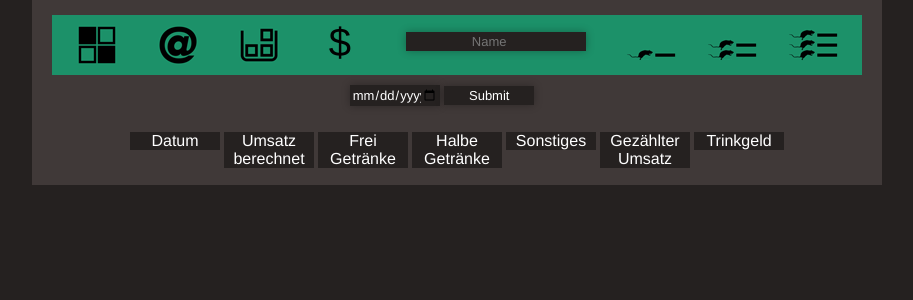
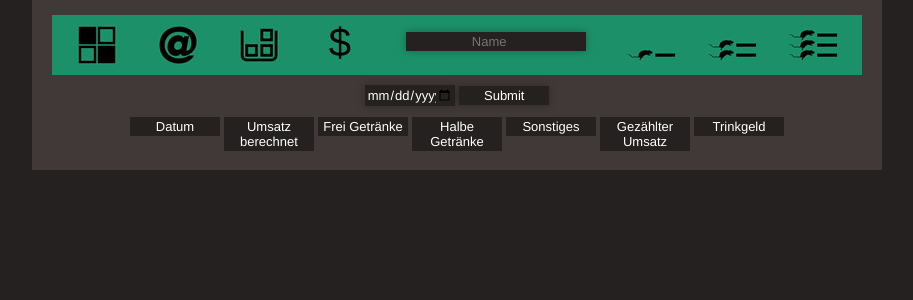
Before and after one commit to mightydread/schlangennest, a PHP site: page /admin/abrechnung.php in a window 1280 px wide. Shown: the top 300 px of the page, without its empty margins (183-1096 px from the left). Run offline with PHP 8.4, Linux system fonts and the light colour scheme; data that the repository does not hold is empty; some libraries are stand-ins or nearby versions.

Commit message:
db changes

```diff
--- a/admin/abrechnung.php
+++ b/admin/abrechnung.php
@@ -11,12 +11,12 @@
 <body>
     <div id="wrap">
         <?php include 'navbar.php' ?>
-        <form class="umsatz_row" method="post" action="<?php echo htmlspecialchars($_SERVER["PHP_SELF"]);?>" >
+        <div id="umsatz_panel">
+        <form id="set_date" method="post" action="<?php echo htmlspecialchars($_SERVER["PHP_SELF"]);?>" >
             <input type="date" name=datum value="D.M.YYYY">
             <input type=submit name="save_datum">
         </form>
-        <div id="umsatz_panel">
-            <ul class="umsatz_row">
+            <ul class="umsatz_row" id="legende">
                 <li>Datum</li>
                 <li>Umsatz<br>berechnet</li>
                 <li>Frei Getränke</li>
--- a/dev/scss/admin.scss
+++ b/dev/scss/admin.scss
@@ -379,7 +379,7 @@ input[type=date] {
 .umsatz_row {
         float:left;
         width: 658px;
-        height: 40px;
+        height: 20px;
         margin: 0px 71px;
         margin-bottom: 5px;
       input {
@@ -387,9 +387,25 @@ input[type=date] {
       }
     li {
         // height: 40px;
+        font-size: 13px;
         margin: 2px;
         width: 90px;
         float:left;
+        box-sizing: border-box;
+        border: 2px solid $schwarz;
         background-color: $schwarz;
     }
 }
+#set_date {
+    float: left;
+    width: 658px;
+        height: 20px;
+        margin: 0px 71px;
+        margin-bottom: 10px;
+      input {
+        width: 90px;
+      }
+}
+#legende {
+    height: 40px;
+}
--- a/includes/admin.php
+++ b/includes/admin.php
@@ -22,8 +22,13 @@ function check_for_row ($data) {
 function create_id_array($data,$column,$sort) {
     global $con;
     $search_term_esc = AddSlashes($data);
-    $sql="SELECT id FROM members WHERE $column LIKE '%$search_term_esc%' ORDER BY IF(ISNULL($sort),1,0),$sort";
-    echo $sql;
+    if ($sort == "lastvisit" or $sort == "visit_count") {
+        $sql="SELECT id FROM members WHERE $column LIKE '%$search_term_esc%' ORDER BY ! ASCII($sort),$sort DESC";
+    }
+    else {
+    $sql="SELECT id FROM members WHERE $column LIKE '%$search_term_esc%' ORDER BY ! ASCII($sort),$sort";
+}
+    // echo $sql;
     $result = mysqli_query($con,$sql);
     $all_id = array();
     while ($row=mysqli_fetch_array($result,MYSQLI_ASSOC)) {
--- a/media/css/admin.css
+++ b/media/css/admin.css
@@ -488,7 +488,7 @@ input[type=date]:focus {
 .umsatz_row {
   float: left;
   width: 658px;
-  height: 40px;
+  height: 20px;
   margin: 0px 71px;
   margin-bottom: 5px;
 }
@@ -498,8 +498,29 @@ input[type=date]:focus {
 }
 /* line 388, ../../dev/scss/admin.scss */
 .umsatz_row li {
+  font-size: 13px;
   margin: 2px;
   width: 90px;
   float: left;
+  box-sizing: border-box;
+  border: 2px solid #252120;
   background-color: #252120;
 }
+
+/* line 399, ../../dev/scss/admin.scss */
+#set_date {
+  float: left;
+  width: 658px;
+  height: 20px;
+  margin: 0px 71px;
+  margin-bottom: 10px;
+}
+/* line 405, ../../dev/scss/admin.scss */
+#set_date input {
+  width: 90px;
+}
+
+/* line 409, ../../dev/scss/admin.scss */
+#legende {
+  height: 40px;
+}
```
Also changed, not shown: includes/lager.php (+10 -5 lines), lager/inventur.php (+4 -3 lines), README.md.
